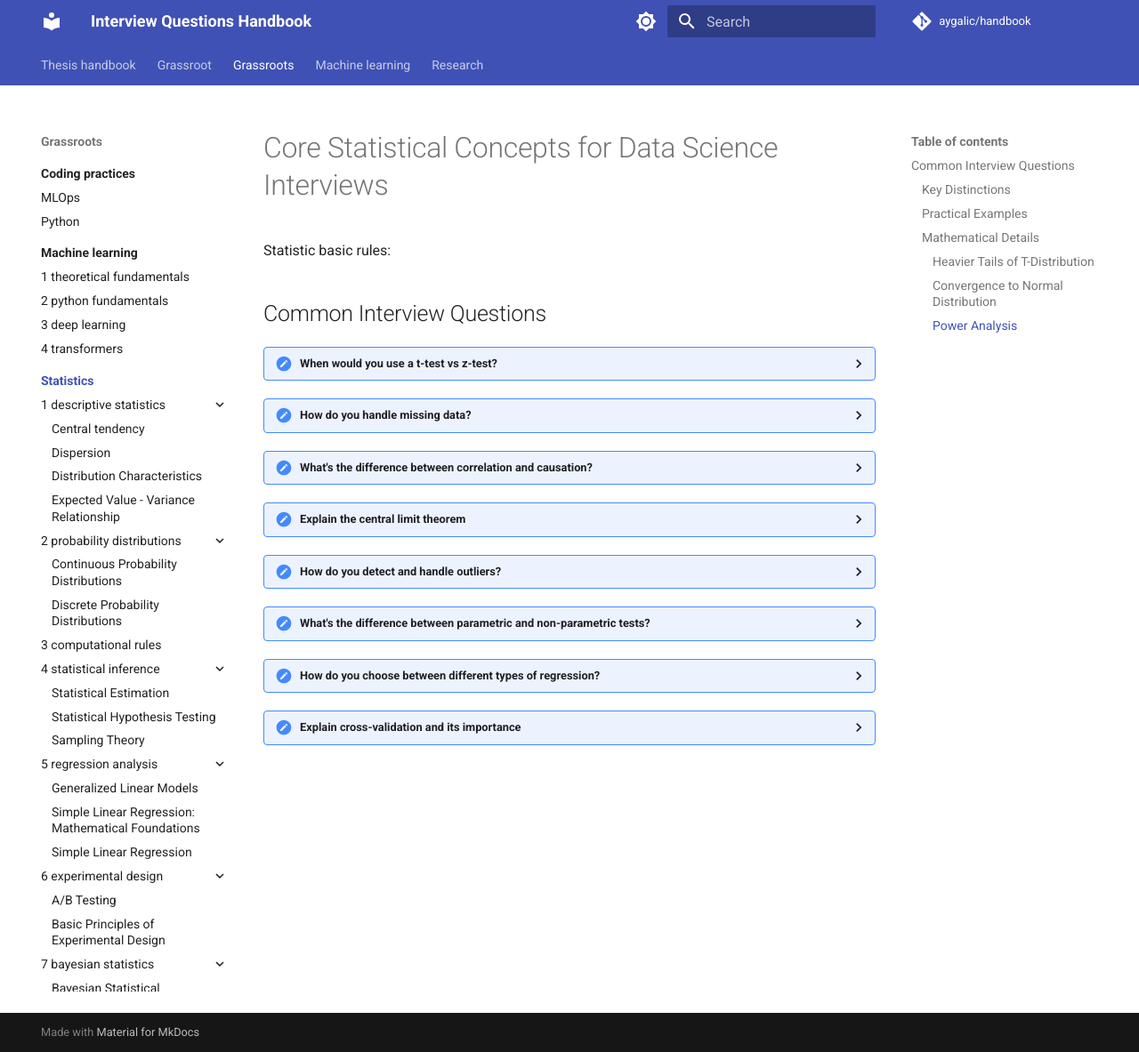
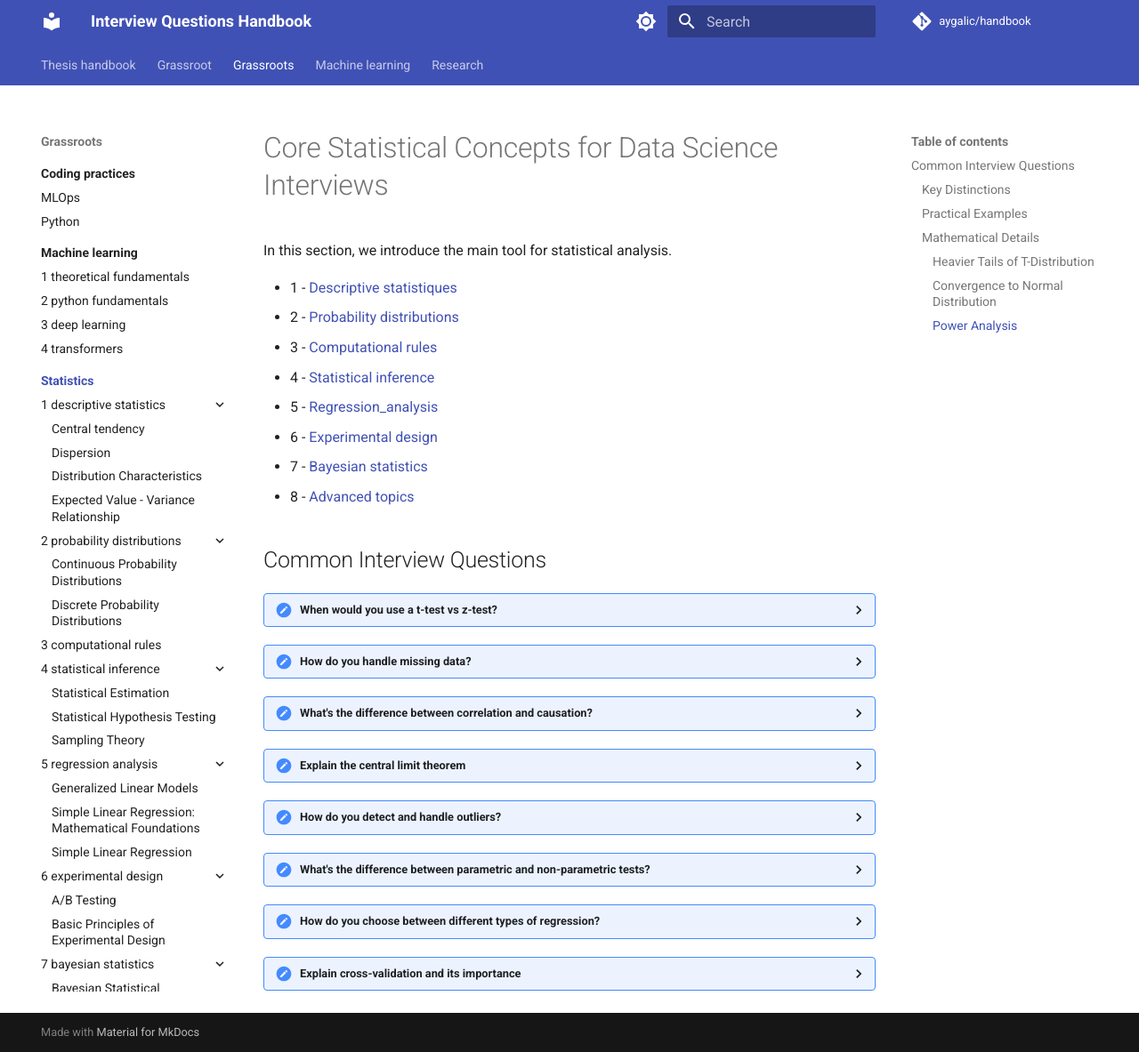
Before and after one commit to aygalic/handbook, an MkDocs documentation site: the page built from docs/grassroots/statistics/index.md, in a window 1280 px wide and 1183 px high. Shown: the whole window at 89% size. Built offline with MkDocs 1.6.1 and Material for MkDocs 9.7.7, drawn with Linux system fonts in a browser that asks for light colours; comment, search, counter and statistics services are not loaded.

Commit message:
chore: nav statistics

```diff
--- a/docs/grassroots/statistics/index.md
+++ b/docs/grassroots/statistics/index.md
@@ -1,6 +1,19 @@
 # Core Statistical Concepts for Data Science Interviews
 
-Statistic basic rules:
+
+In this section, we introduce the main tool for statistical analysis.
+
+- 1 - [Descriptive statistiques](./1_descriptive_statistics/index.md)
+- 2 - [Probability distributions](./2_probability_distributions/index.md)
+- 3 - [Computational rules](./3_computational_rules/index.md)
+- 4 - [Statistical inference](./4_statistical_inference/index.md)
+- 5 - [Regression_analysis](./5_regression_analysis/index.md)
+- 6 - [Experimental design](./6_experimental_design/index.md)
+- 7 - [Bayesian statistics](./7_bayesian_statistics/index.md)
+- 8 - [Advanced topics](./8_advanced_topics/index.md)
+
+
+
 
 
 
```
